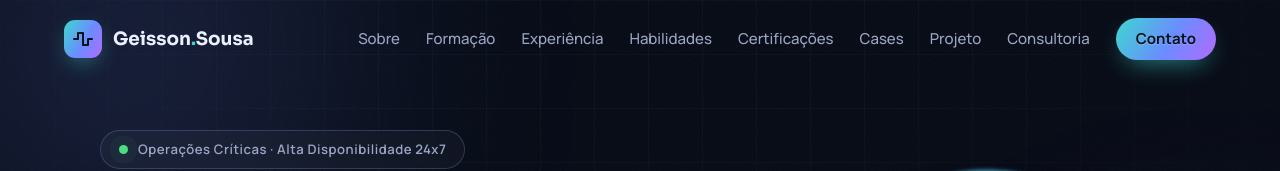
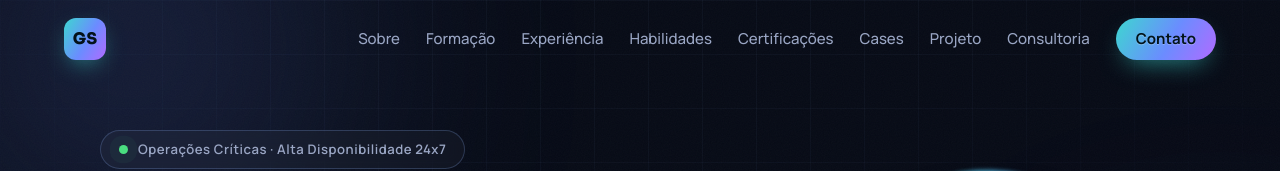
Before and after one commit to geissonobserv/geissonobserv.github.io, a plain HTML site: page index.html in a window 1280 px wide. Shown: the top 171 px of the page. Drawn offline with Linux system fonts and the light colour scheme.

Commit message:
Add files via upload

```diff
--- a/index.html
+++ b/index.html
@@ -76,9 +76,8 @@
   <!-- ===================== NAVBAR ===================== -->
   <header class="navbar" id="navbar">
     <div class="nav-inner">
-      <a href="#hero" class="brand">
-        <span class="brand-mark"><i class="fa-solid fa-wave-square"></i></span>
-        <span class="brand-name">Geisson<span class="brand-dot">.</span>Sousa</span>
+      <a href="#hero" class="brand" aria-label="Geisson Sousa — início">
+        <span class="brand-mark">GS</span>
       </a>
 
       <nav class="nav-links" id="navLinks" aria-label="Navegação principal">
--- a/style.css
+++ b/style.css
@@ -109,8 +109,8 @@ img{max-width:100%}
 .nav-inner{width:90%;max-width:var(--maxw);margin:0 auto;display:flex;align-items:center;justify-content:space-between}
 .brand{display:flex;align-items:center;gap:11px;font-family:var(--font-display);font-weight:700;font-size:1.15rem}
 .brand-mark{
-  width:38px;height:38px;display:grid;place-items:center;border-radius:11px;
-  background:var(--grad);color:#04121a;font-size:1rem;
+  width:42px;height:42px;display:grid;place-items:center;border-radius:12px;
+  background:var(--grad);color:#04121a;font-family:var(--font-display);font-weight:800;font-size:1rem;letter-spacing:.02em;
   box-shadow:0 8px 24px -8px rgba(61,215,208,.7);
 }
 .brand-dot{color:var(--accent)}
```
